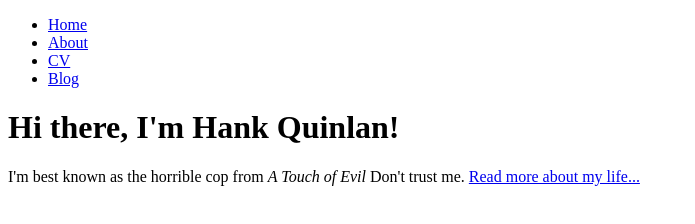
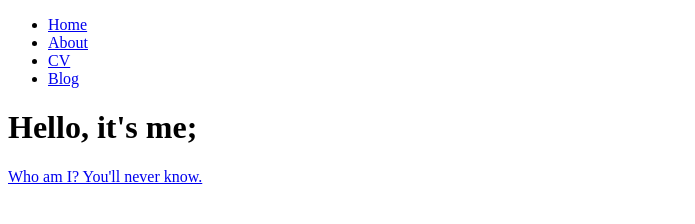
Before and after one commit to charharharhar/test, a plain HTML site: page index.html in a window 1280 px wide. Shown: the whole page, without its empty margins (0-695 px from the left). Drawn offline with Linux system fonts and the light colour scheme.

Commit message:
Update index.html

```diff
--- a/index.html
+++ b/index.html
@@ -14,8 +14,8 @@
 		</nav>
 		<div class="container">
     		<div class="blurb">
-        		<h1>Hi there, I'm Hank Quinlan!</h1>
-				<p>I'm best known as the horrible cop from <em>A Touch of Evil</em> Don't trust me. <a href="/about">Read more about my life...</a></p>
+        		<h1>Hello, it's me;</h1>
+				<p><a href="/about"> Who am I? You'll never know. </a></p>
     		</div><!-- /.blurb -->
 		</div><!-- /.container -->
 	</body>
```
